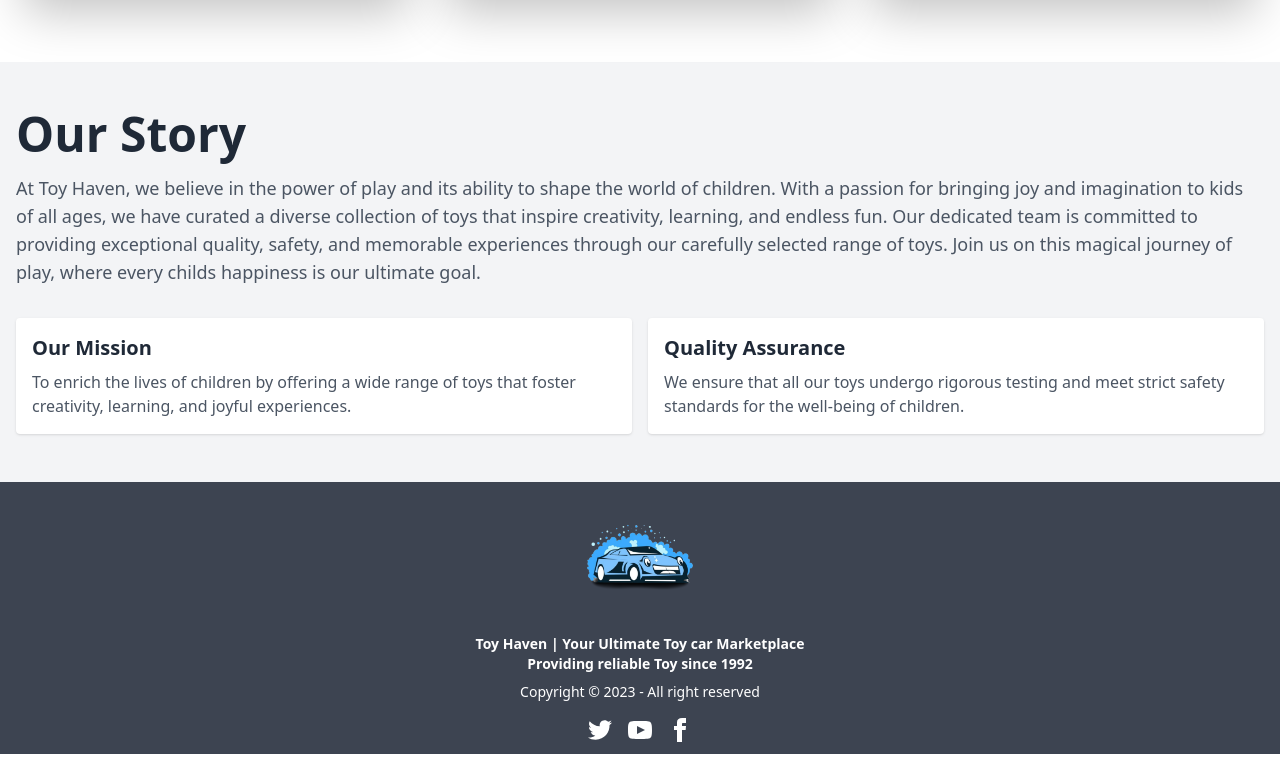
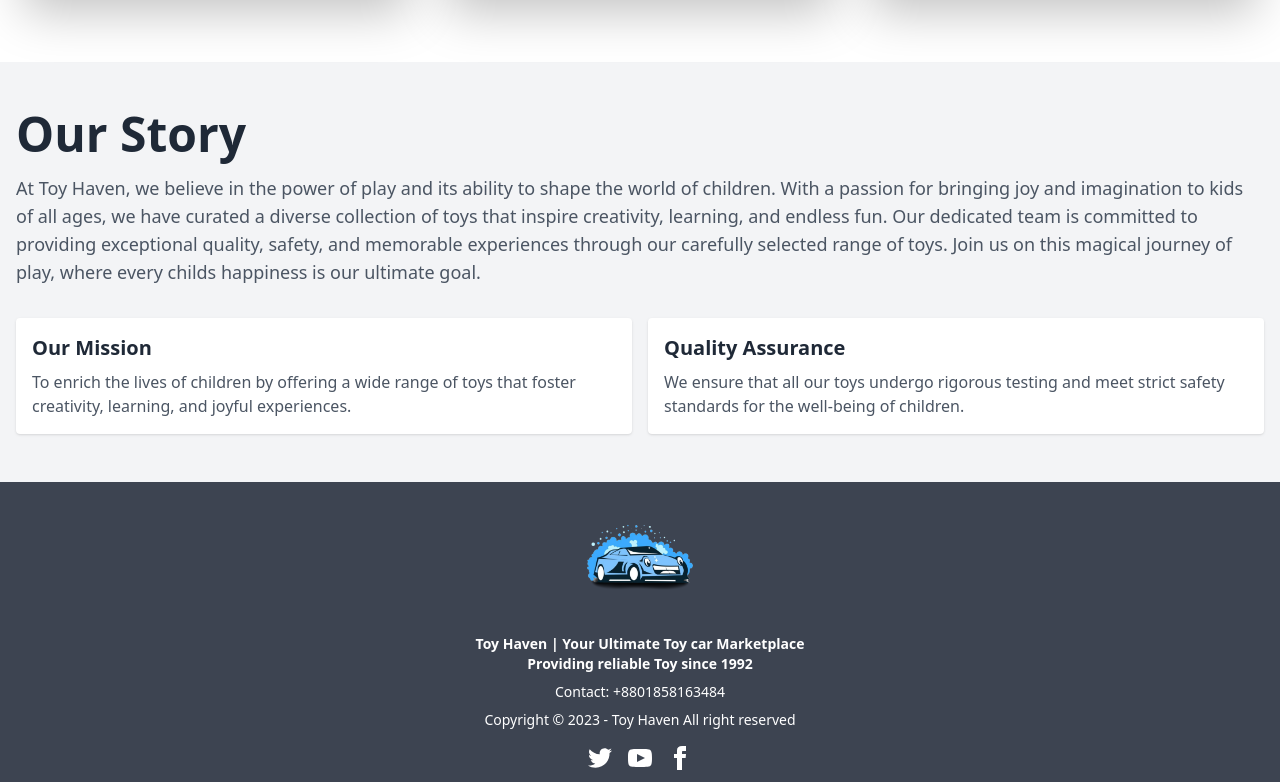
Before and after one commit to shmaruf58/toy-haven, a React (Vite) app: page / in a window 1280 px wide. Shown: the part 2626-3408 px from the top of the page. Before the commit the page ends 3380 px from the top, so only its background shows below. Built offline with nearby package versions, Linux system fonts and the light colour scheme; no server answers.

Commit message:
last commit

```diff
--- a/src/compo/Footer.jsx
+++ b/src/compo/Footer.jsx
@@ -10,7 +10,8 @@ const Footer = () => {
     <p className="font-bold">
     Toy Haven | Your Ultimate Toy car  Marketplace <br/>Providing reliable Toy since 1992
     </p>
-    <p>Copyright © 2023 - All right reserved</p>
+    <p>Contact: +8801858163484</p>
+    <p>Copyright © 2023 - Toy Haven All right reserved</p>
   </div>
   <div>
     <div className="grid grid-flow-col -mt-6 gap-4">
```
